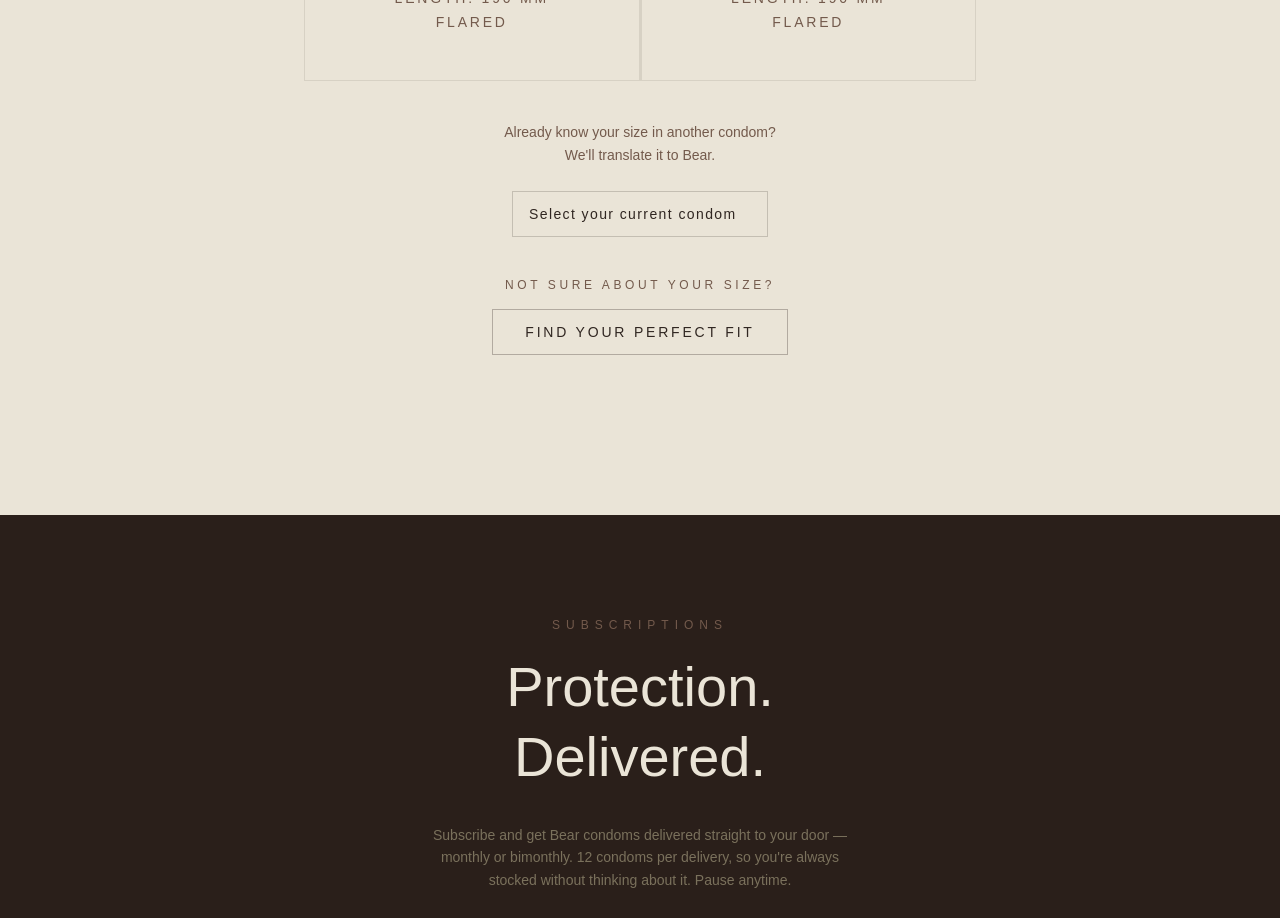
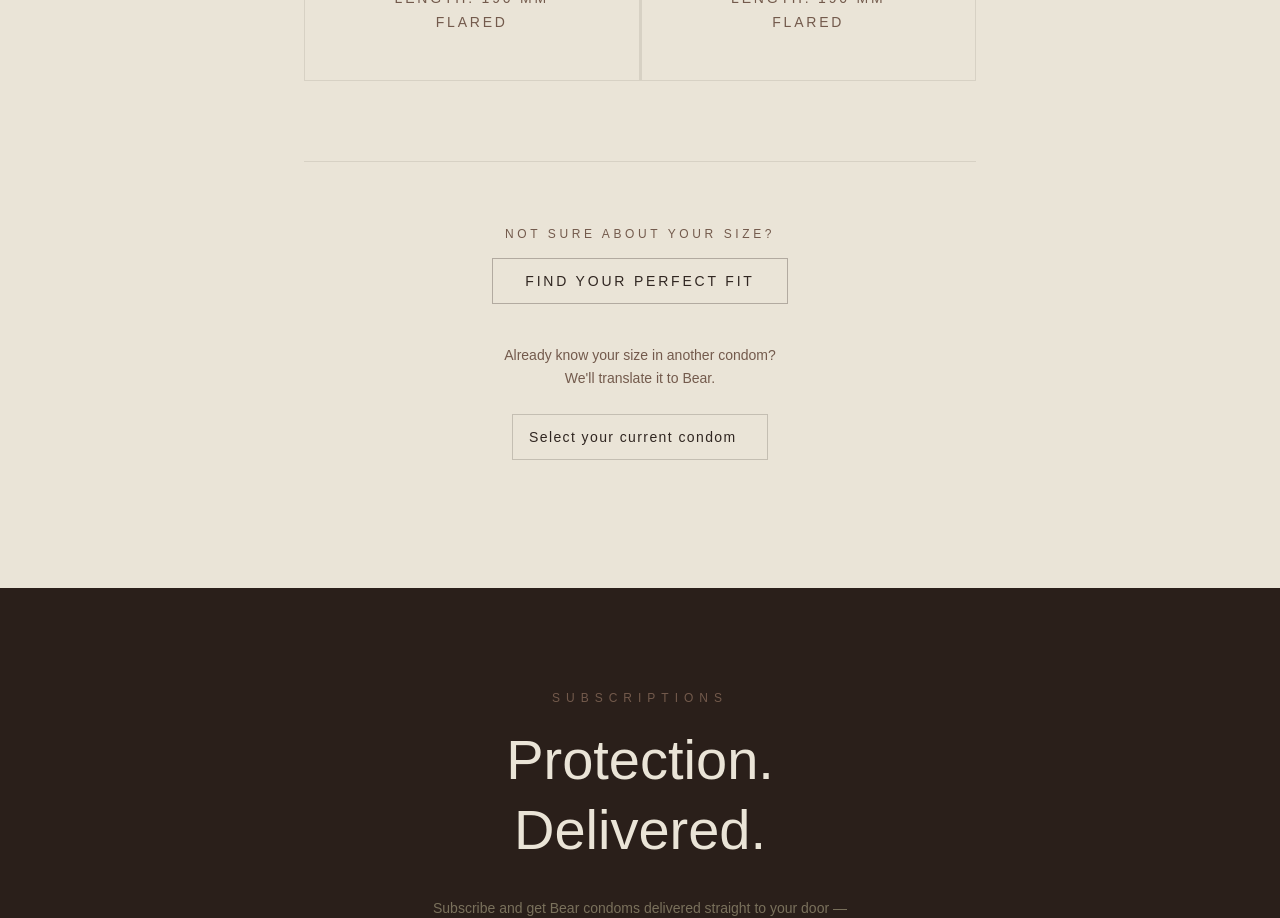
Before and after one commit to ellenbjorkegren/website, a Next.js app in the folder bear_website/: page / in a window 1280 px wide. Shown: the part 2320-3238 px from the top of the page. Built offline with nearby package versions, Linux system fonts and the light colour scheme; a web font is replaced by a local one.

Commit message:
fix order

```diff
--- a/bear_website/app/page.tsx
+++ b/bear_website/app/page.tsx
@@ -352,13 +352,12 @@ export default function Home() {
                 </div>
               ))}
             </div>
-            <div className="mt-10 max-w-2xl mx-auto text-center">
-              <p className="text-sm text-[#735a4c] leading-relaxed mb-6">
-                Already know your size in another condom?<br />We&apos;ll translate it to Bear.
-              </p>
-              <SizeTranslator />
           </div>
-            <div className="mt-10 text-center">
+
+        </div>
+
+        <div className="max-w-2xl mx-auto mt-20 text-center border-t border-[#302621]/10 pt-16 pb-8">
+          <div className="mb-10">
             <p className="text-xs tracking-[0.3em] uppercase text-[#735a4c] mb-4">Not sure about your size?</p>
             <button
               onClick={() => { setShowOrderModal(true); setOrderTab(1); }}
@@ -367,9 +366,12 @@ export default function Home() {
               Find Your Perfect Fit
             </button>
           </div>
+          <p className="text-sm text-[#735a4c] leading-relaxed mb-6">
+            Already know your size in another condom?<br />We&apos;ll translate it to Bear.
+          </p>
+          <SizeTranslator />
         </div>
 
-        </div>
       </section>
 
       {/* ── Subscriptions ────────────────────────────────────────────────── */}
```
Lines whose indentation alone changed are shown as unchanged.
